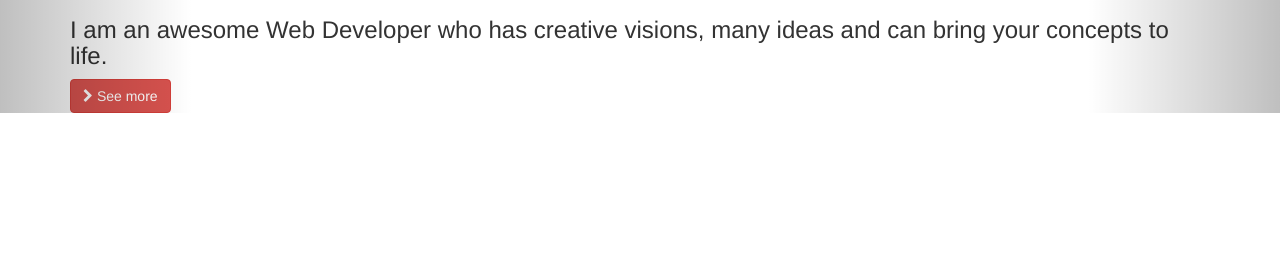
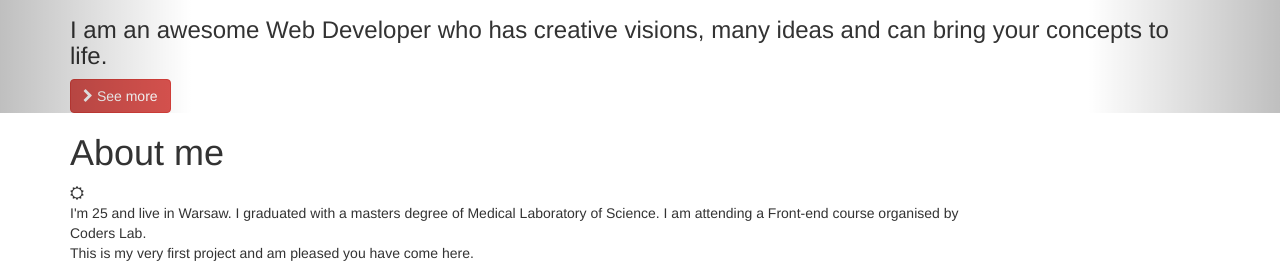
Before and after one commit to koleksiuk20/MyPortfolio, a plain HTML site: page index.html in a window 1280 px wide. Shown: the part 530-803 px from the top of the page. Drawn offline with Linux system fonts and the light colour scheme.

Commit message:
create about section html structure

```diff
--- a/index.html
+++ b/index.html
@@ -131,6 +131,29 @@
         </div>
     </section>
 
+    <!-- Page content -->
+    <div id="main-content">
+
+        <!-- About -->
+        <section class="about alt-bg" id="about">
+            <div class="container">
+                <div class="row">
+                    <div class="col-xs-12">
+                        <header class="section-title">
+                            <h1>About me</h1>
+                            <div class="section-line">
+                                <span class="section-line-span"><i class="fa fa-sun-o"></i></span>
+                            </div>
+                        </header>
+                        <div class="about-text">
+                            <p>I'm 25 and live in Warsaw. I graduated with a masters degree of Medical Laboratory of Science. I am attending a Front-end course organised by<br>Coders Lab.<br>This is my very first project and am pleased you have come here.</p>
+                        </div>
+                    </div>
+                </div>
+            </div>
+        </section>
+    </div>
+
 
 </div>
 
```
